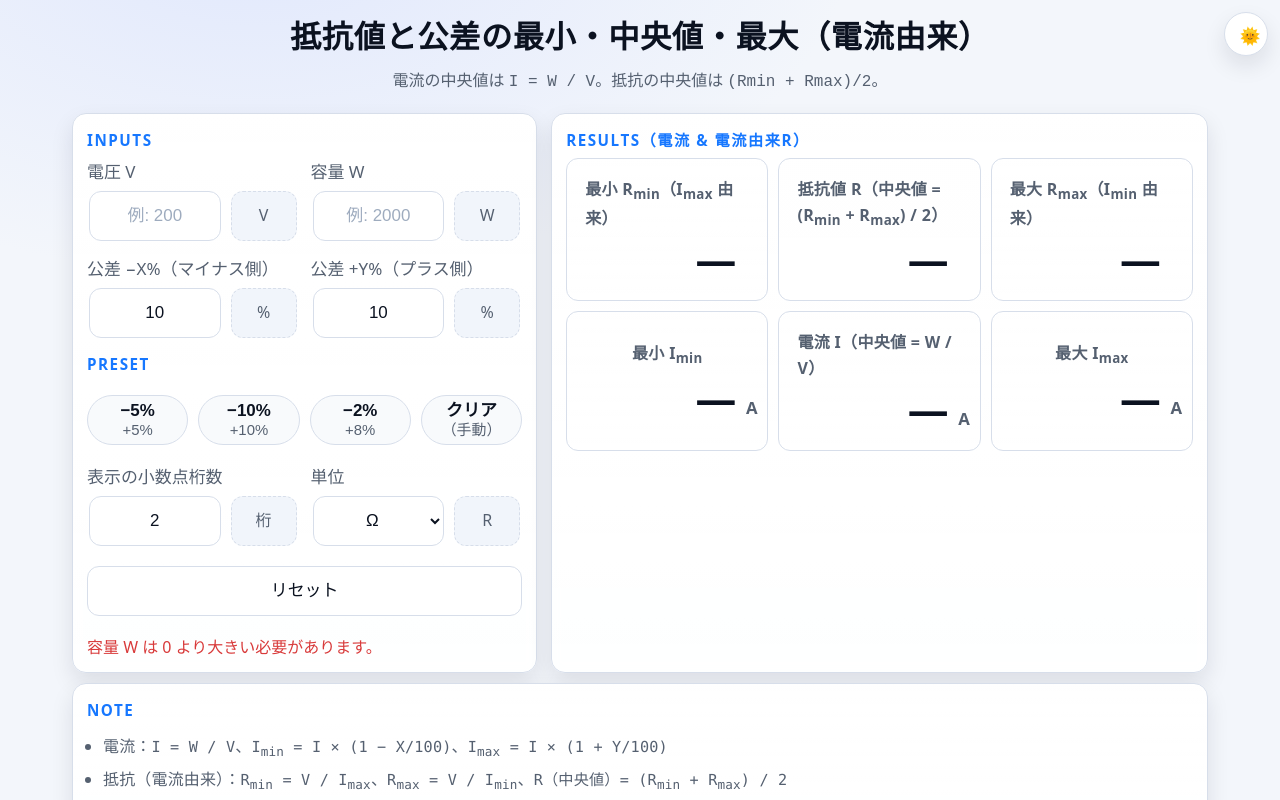
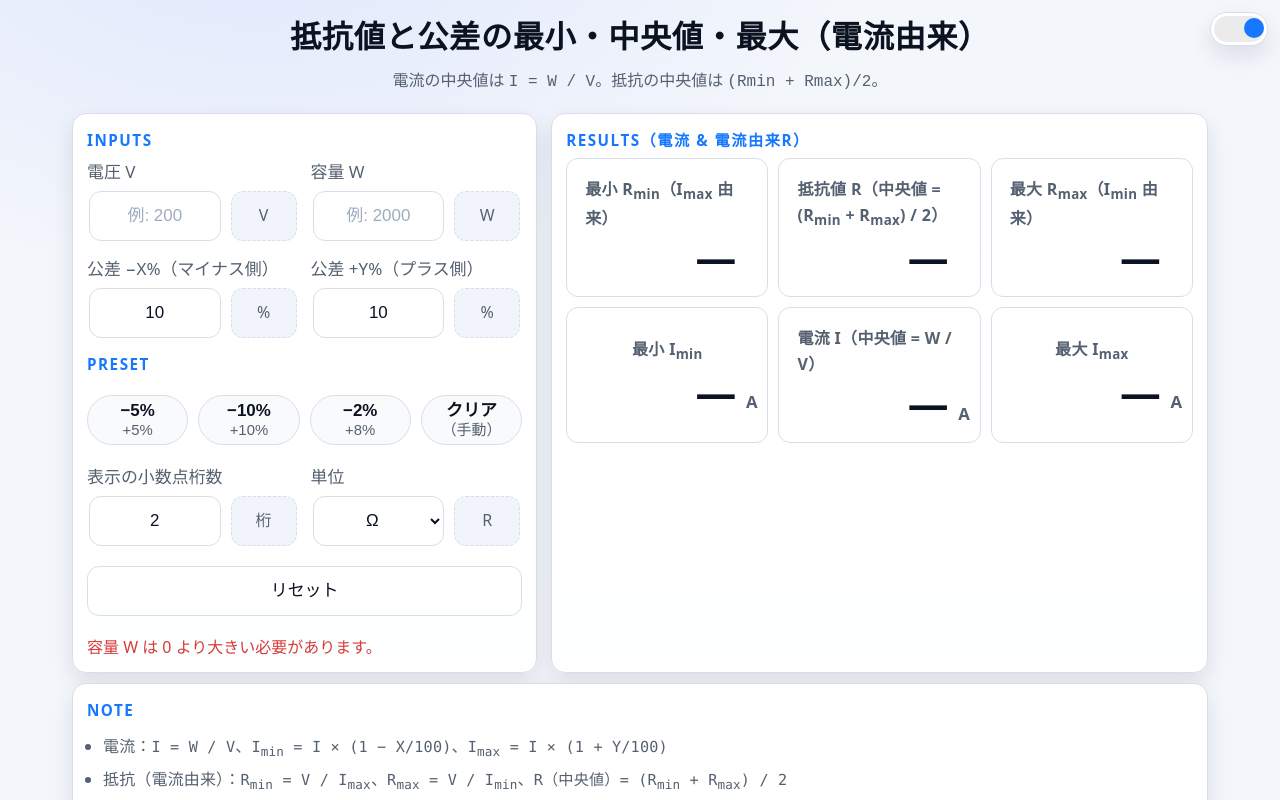
Before and after one commit to Kujara-jp/resistor-calc-gas, a plain HTML site: page index.html in a window 1280 px wide. Drawn offline with Linux system fonts and the light colour scheme.

Commit message:
UI: theme toggle + result value alignment (#1)

```diff
--- a/index.html
+++ b/index.html
@@ -307,25 +307,68 @@
       right:12px;
       top:12px;
       z-index:20;
-      width:44px;
-      height:44px;
-      border-radius:50%;
-      display:grid;
-      place-items:center;
+      width:58px;
+      height:34px;
       border:1px solid var(--border);
+      border-radius:9999px;
+      padding:3px;
       background:#0b0f1f;
-      color:var(--text);
       cursor:pointer;
       box-shadow:var(--shadow);
+      line-height:1;
+      display:flex;
+      align-items:center;
+      justify-content:center;
       user-select:none;
       -webkit-tap-highlight-color:transparent;
     }
-    html[data-theme="light"] .theme-toggle{ background:#ffffff; color:var(--text) }
+    .theme-toggle-track{
+      width:100%;
+      height:100%;
+      border-radius:9999px;
+      background:rgba(255,255,255,.10);
+      position:relative;
+      display:block;
+    }
+    .theme-toggle-thumb{
+      position:absolute;
+      top:2px;
+      left:2px;
+      width:20px;
+      height:20px;
+      border-radius:50%;
+      background:#ffd166;
+      transition:transform .18s ease, background-color .18s ease;
+    }
+    html[data-theme="light"] .theme-toggle{
+      background:#ffffff;
+    }
+    html[data-theme="light"] .theme-toggle-track{
+      background:rgba(2,6,23,.08);
+    }
+    html[data-theme="light"] .theme-toggle-thumb{
+      transform:translateX(28px);
+      background:#1677ff;
+    }
+
+    @media (min-width:901px){
+      .value{
+        align-items:flex-end;
+        line-height:1;
+      }
+      .value .num{ line-height:1; }
+      .value .u{
+        line-height:1;
+        padding-bottom:.08em;
+      }
+    }
   </style>
 </head>
 
 <body>
-  <button id="themeBtn" class="theme-toggle" title="テーマ切替">🌗</button>
+  <button id="themeBtn" class="theme-toggle" type="button" title="ライト/ダーク切替" aria-label="ライト/ダーク切替" aria-pressed="false">
+    <span class="theme-toggle-track"><span class="theme-toggle-thumb"></span></span>
+  </button>
 
   <header>
     <h1>抵抗値と公差の最小・中央値・最大（電流由来）</h1>
@@ -471,28 +514,24 @@
 
     const THEME_KEY='rtc_theme_mode';
     function applyThemeMode(mode){
-      let theme = mode;
-      if(mode==='auto'){
-        theme = window.matchMedia('(prefers-color-scheme: light)').matches ? 'light' : 'dark';
-      }
+      const theme = (mode === 'light') ? 'light' : 'dark';
       document.documentElement.setAttribute('data-theme', theme);
-      document.documentElement.dataset.themeMode = mode;
       const btn = $('themeBtn');
-      if(btn) btn.textContent = (theme==='light') ? '🌞' : '🌙';
+      if(btn) btn.setAttribute('aria-pressed', theme === 'dark' ? 'true' : 'false');
     }
     function initTheme(){
-      const saved = localStorage.getItem(THEME_KEY) || 'auto';
-      applyThemeMode(saved);
-      const mq = window.matchMedia('(prefers-color-scheme: light)');
-      mq.addEventListener?.('change', ()=>{
-        const mode = localStorage.getItem(THEME_KEY) || 'auto';
-        if(mode==='auto') applyThemeMode('auto');
-      });
+      const saved = localStorage.getItem(THEME_KEY);
+      const initial = (saved === 'light' || saved === 'dark')
+        ? saved
+        : (window.matchMedia('(prefers-color-scheme: light)').matches ? 'light' : 'dark');
+
+      applyThemeMode(initial);
+
       $('themeBtn').addEventListener('click', ()=>{
-        const curMode = (document.documentElement.dataset.themeMode || localStorage.getItem(THEME_KEY) || 'auto');
-        const nextMode = (curMode==='auto') ? 'light' : (curMode==='light' ? 'dark' : 'auto');
-        localStorage.setItem(THEME_KEY, nextMode);
-        applyThemeMode(nextMode);
+        const cur = document.documentElement.getAttribute('data-theme') === 'light' ? 'light' : 'dark';
+        const next = cur === 'light' ? 'dark' : 'light';
+        localStorage.setItem(THEME_KEY, next);
+        applyThemeMode(next);
       });
     }
 
```
